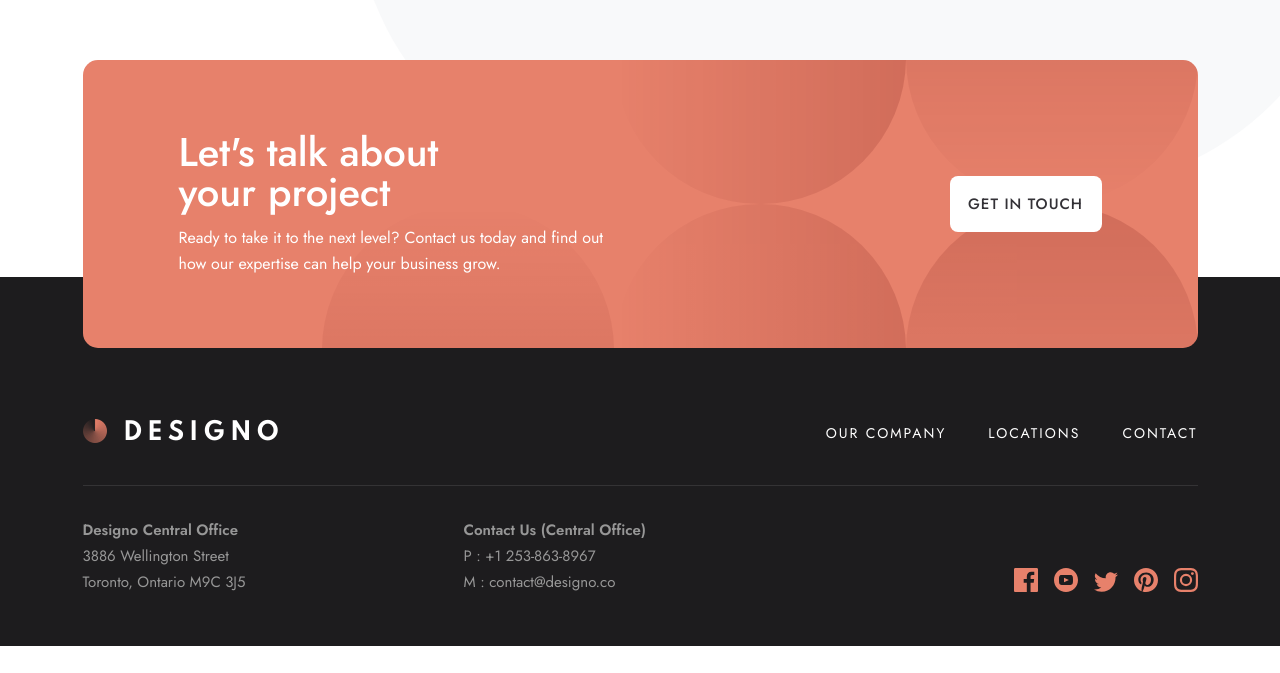
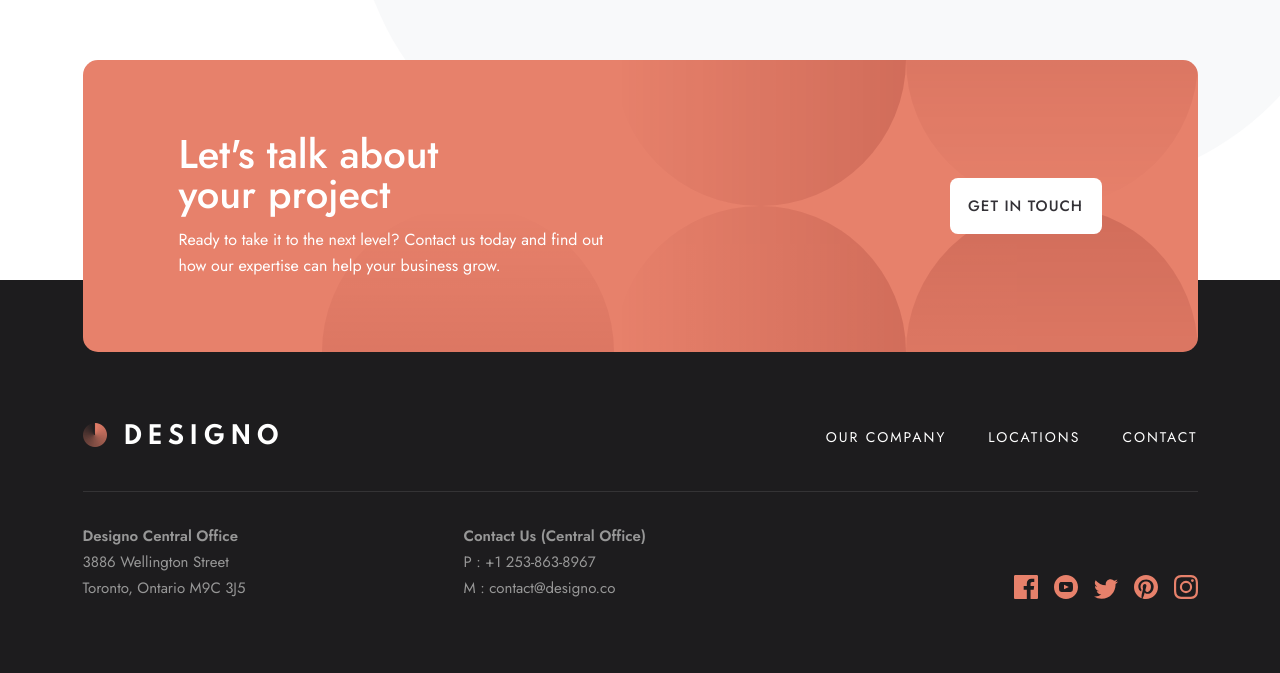
Before and after one commit to grizhlieCodes/designo, a plain HTML site: page index.html in a window 1280 px wide. Shown: the part 2297-2970 px from the top of the page. Before the commit the page ends 2943 px from the top, so only its background shows below. Drawn offline with Linux system fonts and the light colour scheme.

Commit message:
Adjusted footer grid for desktop.

```diff
--- a/style/3-layout/_footerLayout.scss
+++ b/style/3-layout/_footerLayout.scss
@@ -41,7 +41,7 @@ footer {
 
     @include breakpoint(desktop){
         grid-template-columns: 1fr 38.1rem 55rem 18.4rem 1fr ;
-        grid-template-rows: 21.7rem 7.1rem 7.1rem 2.7rem 3.9rem 0.1rem 3.1rem 7.7rem 5.2rem;
+        grid-template-rows: 22rem 7.2rem 7.1rem 2.8rem 4rem 0.1rem 3.1rem 7.8rem 7.2rem;
         grid-template-areas:
         "... call-to-action call-to-action call-to-action ..." //1/2
         "... call-to-action call-to-action call-to-action ..." //2/3
```
Also changed, not shown: style/masterstyle.css, 1 other file.
